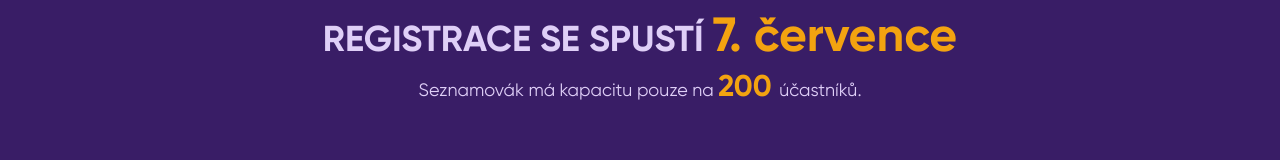
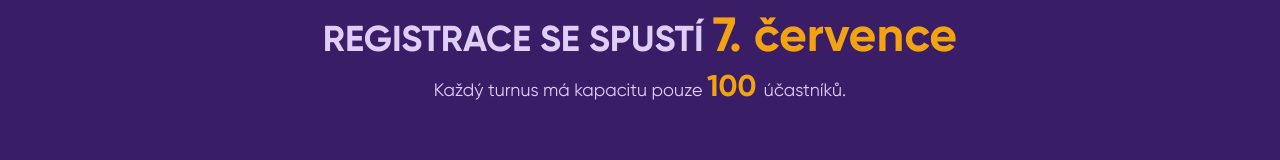
Before and after one commit to SU-UTB/web-seznamovak-fe, a React (Vite) app: page / in a window 1280 px wide. Shown: the part 514-674 px from the top of the page. Built offline with nearby package versions, Linux system fonts and the light colour scheme; no server answers.

Commit message:
Turnus capacity text edit

```diff
--- a/src/components/moleculs/Notification.tsx
+++ b/src/components/moleculs/Notification.tsx
@@ -18,8 +18,8 @@
         CHCI UPOZORNĚNÍ
       </a> */}
       <p className="text-lg text-onPrimaryDark">
-        Seznamovák má kapacitu pouze na{' '}
-        <b><span className="text-3xl lg:text-3xl text-secondaryDark">200&nbsp;</span></b>
+        Každý turnus má kapacitu pouze {' '}
+        <b><span className="text-3xl lg:text-3xl text-secondaryDark">100&nbsp;</span></b>
         účastníků.
         <br />
         {/* Nastav si upozornění a my Ti spuštění registrací připomeneme! */}
```
